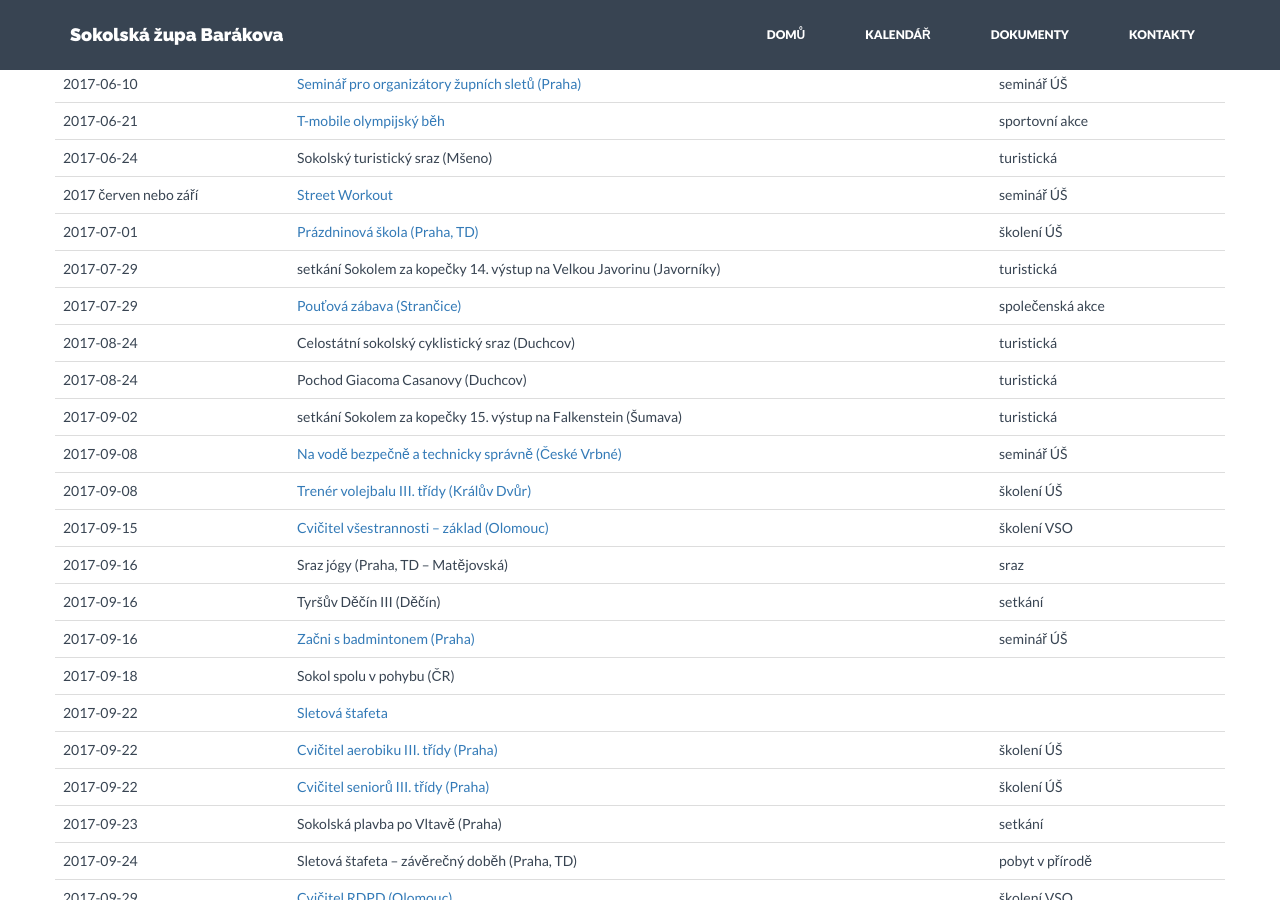
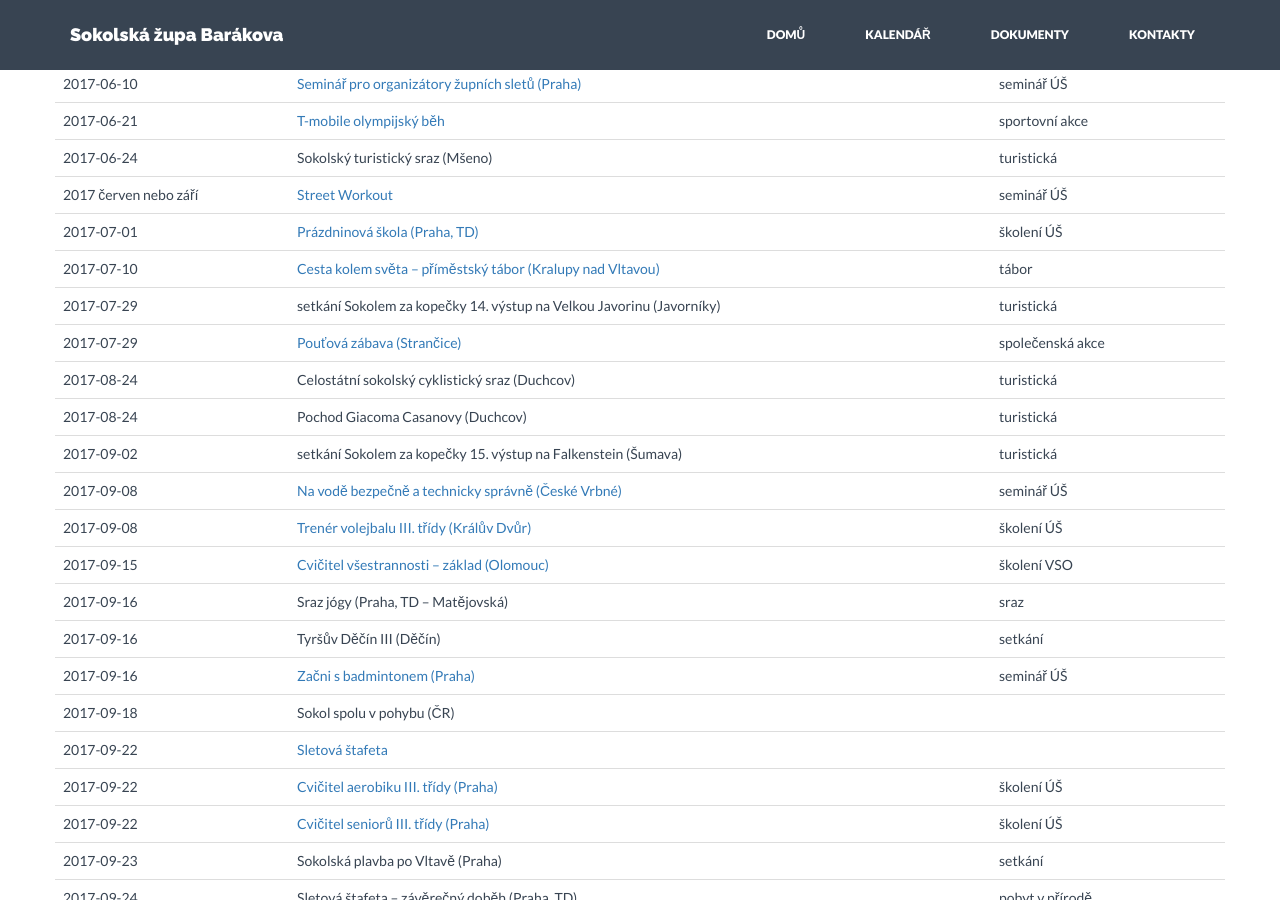
Before and after one commit to milanhybner/zbarakova.cz, a Jekyll site: the page built from akce.md, in a window 1280 px wide and 900 px high, scrolled down 4813 px. Built offline with Jekyll 4.4.1, drawn with Linux system fonts in a browser that asks for light colours; nearby versions of some CDN libraries.

Commit message:
aktualizovány akce

```diff
--- a/_data/akce.yaml
+++ b/_data/akce.yaml
@@ -694,6 +694,10 @@
   url: http://www.sokol.eu/obsah/7177
   druh: školení ÚŠ
 
+- datum: 2017-07-10
+  nazev: Cesta kolem světa – příměstský tábor (Kralupy nad Vltavou)
+  url: http://www.sokol.kralupy.cz/wp-content/uploads/2017/01/tabor_primestsky.png
+  druh: tábor
 
 - datum: 2017-07-29
   nazev: setkání Sokolem za kopečky 14. výstup na Velkou Javorinu (Javorníky)
```
